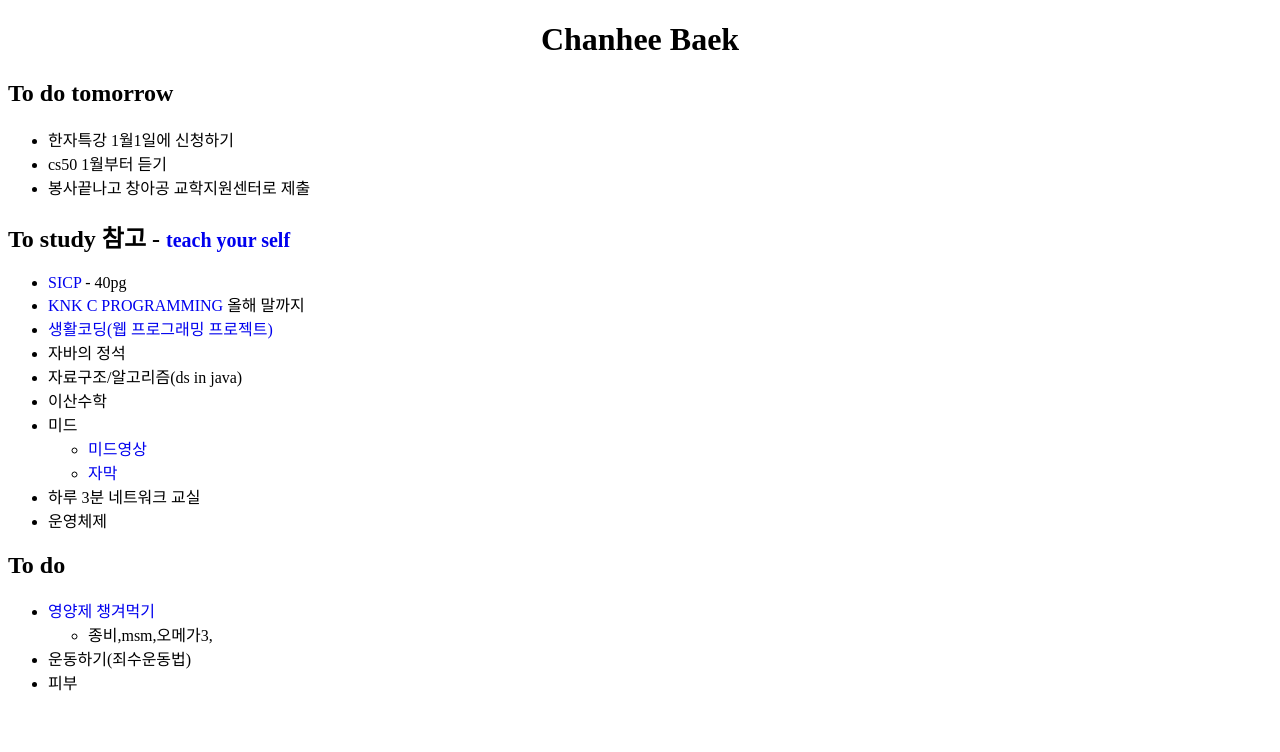
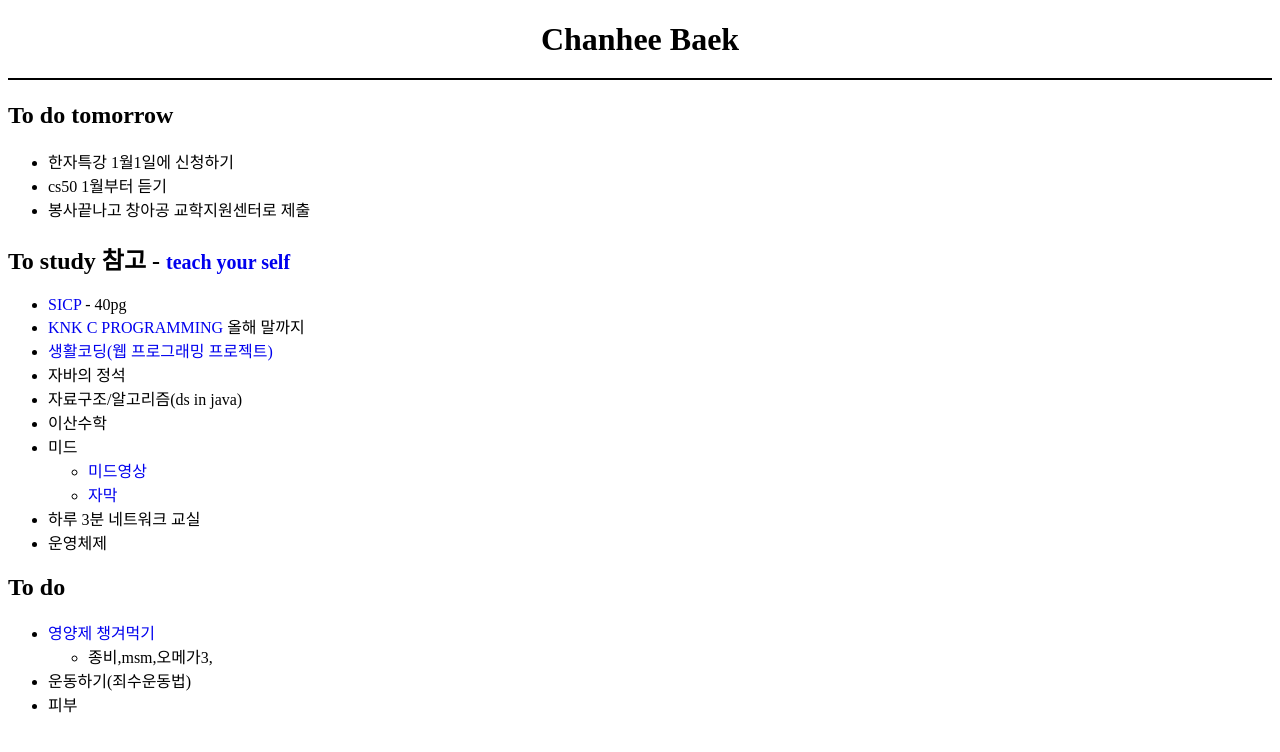
Before and after one commit to ChanheeBaek/web1, a plain HTML site: page index.html in a window 1280 px wide. Drawn offline with Linux system fonts and the light colour scheme.

Commit message:
17-12-27

```diff
--- a/index.html
+++ b/index.html
@@ -10,6 +10,8 @@
 
       h1 {
         text-align: center;
+        border-bottom: 2px solid black;
+        padding-bottom: 20px;
       }
 
       #tys {
```
